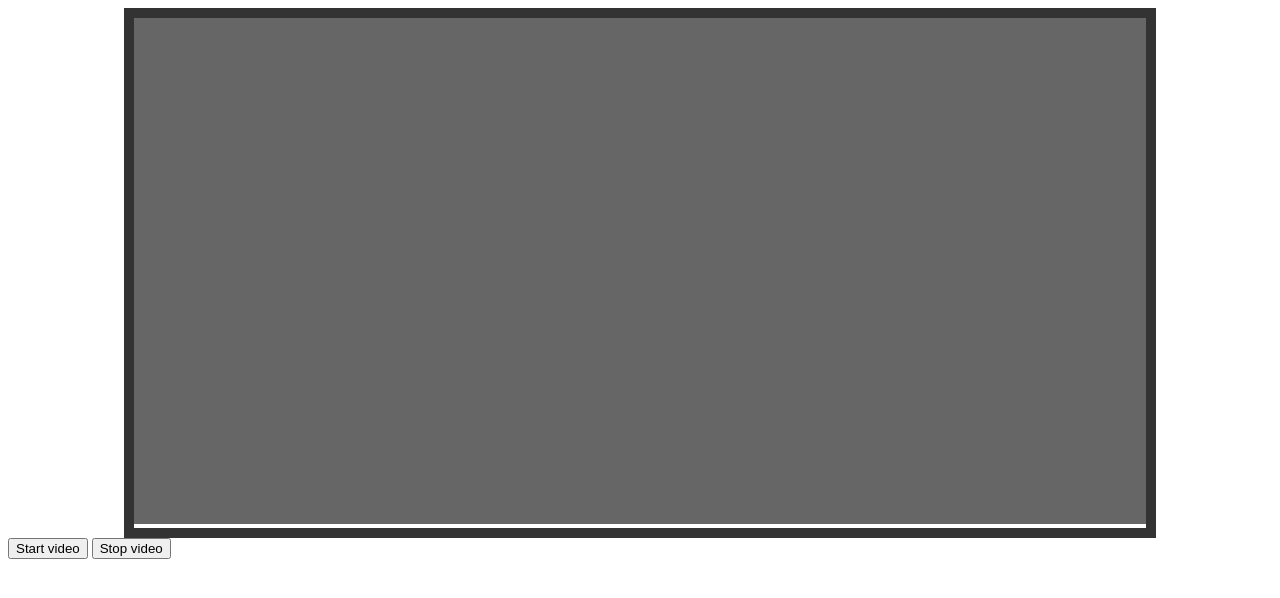
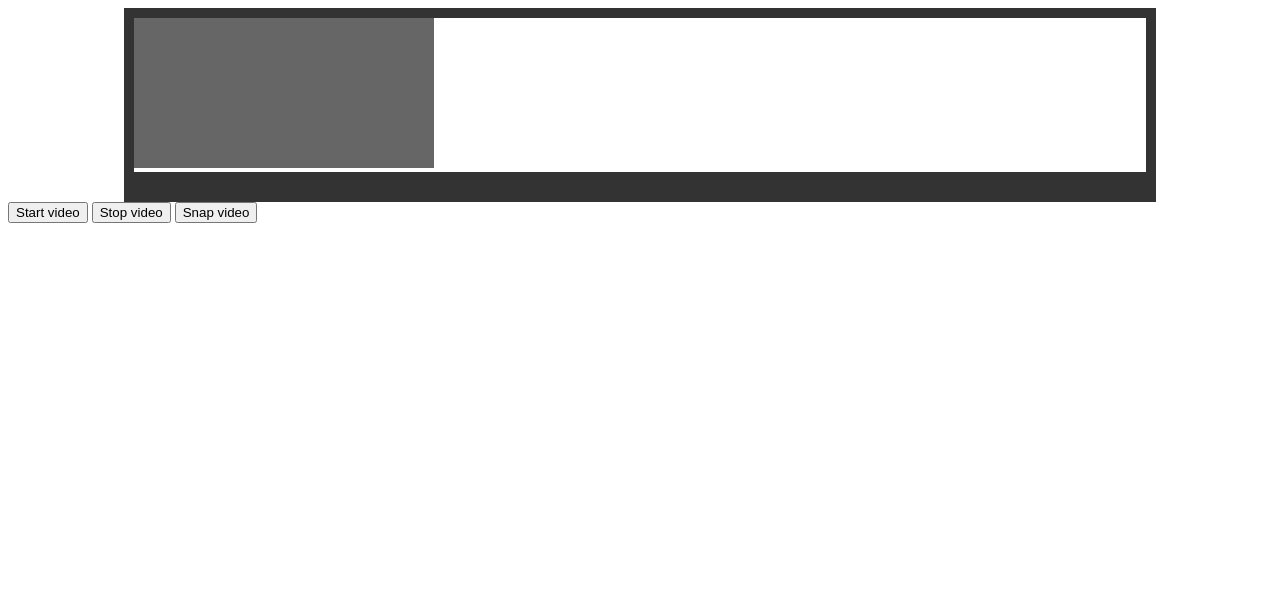
Before and after one commit to EricHughesABC/ovenCamera, a plain HTML site: page index.html in a window 1280 px wide. Drawn offline with Linux system fonts and the light colour scheme.

Commit message:
adding a snap box and button

```diff
--- a/index.html
+++ b/index.html
@@ -11,12 +11,16 @@
 #videoContainer {
 	margin: 0px auto;
 	width: 80%;
-	height: 80%;
+	height: 40%;
+	border: 10px #333 solid;
+}
+#snapContainer {
+	margin: 0px auto;
+	width: 80%;
+	height: 40%;
 	border: 10px #333 solid;
 }
 #videoElement {
-	width: 100%;
-	height: 100%;
 	background-color: #666;
 }
 </style>
@@ -28,9 +32,13 @@
 
 	</video>
 </div>
+<div id="snapContainer">
+
+</div>
 
 <button onclick="start_video(video)">Start video</button>
 <button onclick="stop_video(video)">Stop video</button>
+<button>Snap video</button>
 
 <script>
 var video = document.querySelector("#videoElement");
```
